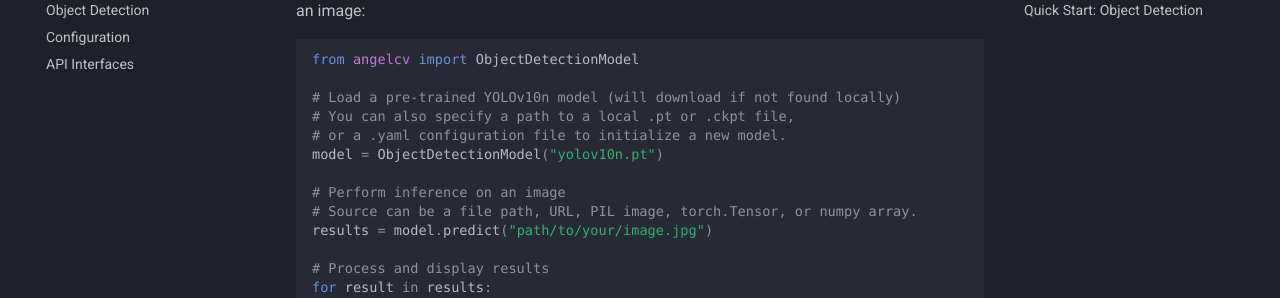
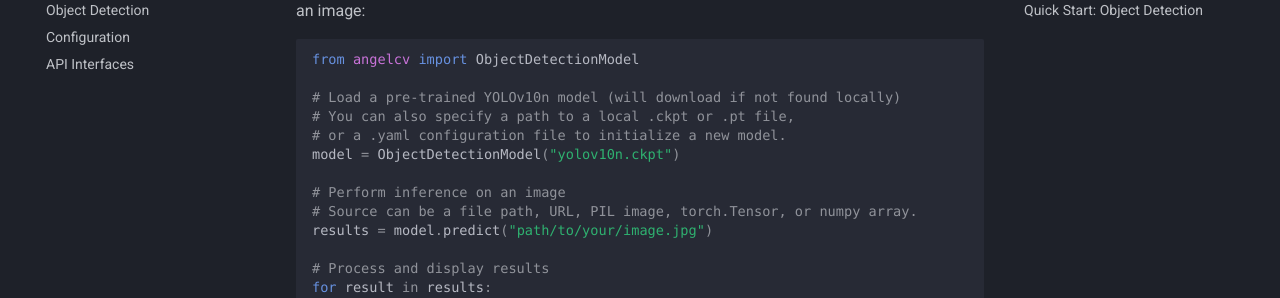
Before and after one commit to AngelProtection/angelcv, an MkDocs documentation site: the page built from docs/getting_started.md, in a window 1280 px wide and 900 px high, scrolled down 775 px. Shown: the part 152-450 px from the top of the window. Built offline with MkDocs 1.6.1 and Material for MkDocs 9.7.7, drawn with Linux system fonts in a browser that asks for light colours; some web fonts are replaced.

Commit message:
Give priority to .ckpt over .pt (the one used by default in lightning)

```diff
--- a/docs/getting_started.md
+++ b/docs/getting_started.md
@@ -26,9 +26,9 @@
 from angelcv import ObjectDetectionModel
 
 # Load a pre-trained YOLOv10n model (will download if not found locally)
-# You can also specify a path to a local .pt or .ckpt file,
+# You can also specify a path to a local .ckpt or .pt file,
 # or a .yaml configuration file to initialize a new model.
-model = ObjectDetectionModel("yolov10n.pt")
+model = ObjectDetectionModel("yolov10n.ckpt")
 
 # Perform inference on an image
 # Source can be a file path, URL, PIL image, torch.Tensor, or numpy array.
```
Also changed, not shown: README.md (+2 -2 lines), docs/interfaces.md (+1 -1 lines), docs/object_detection.md (+3 -3 lines), 2 other files.
